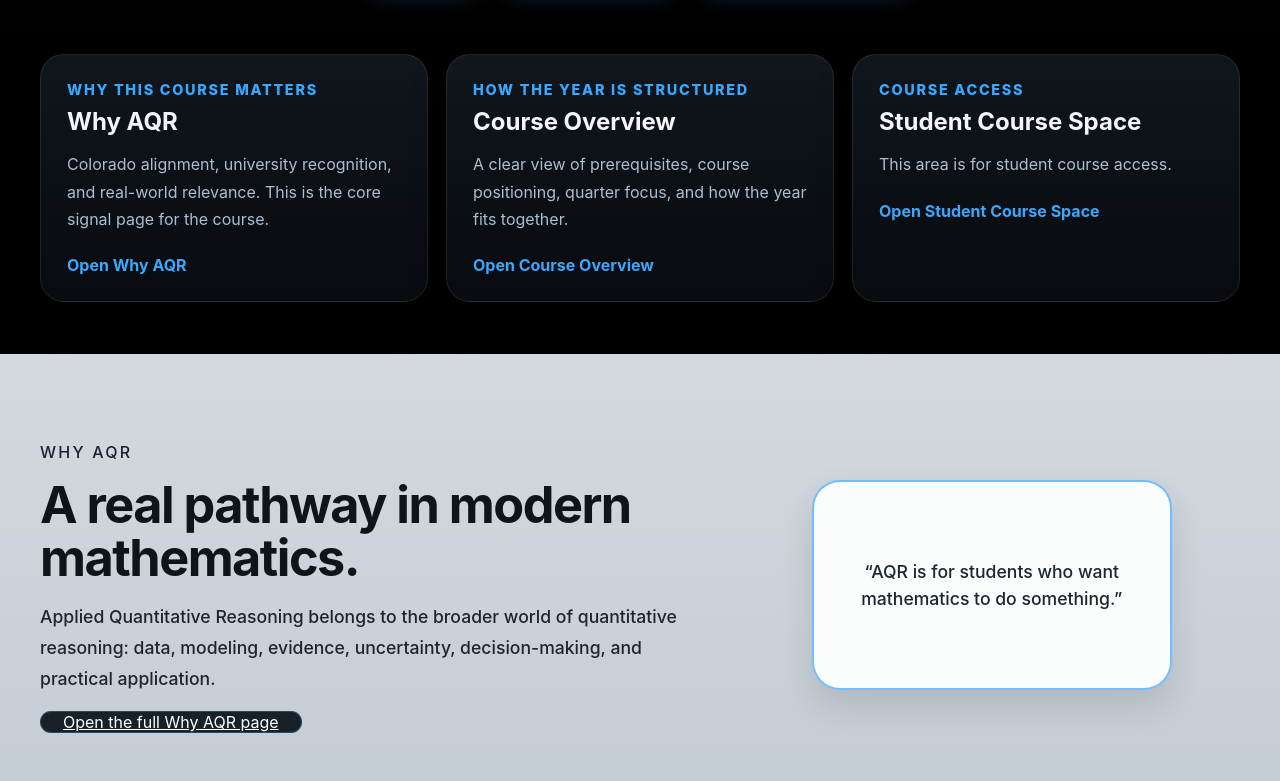
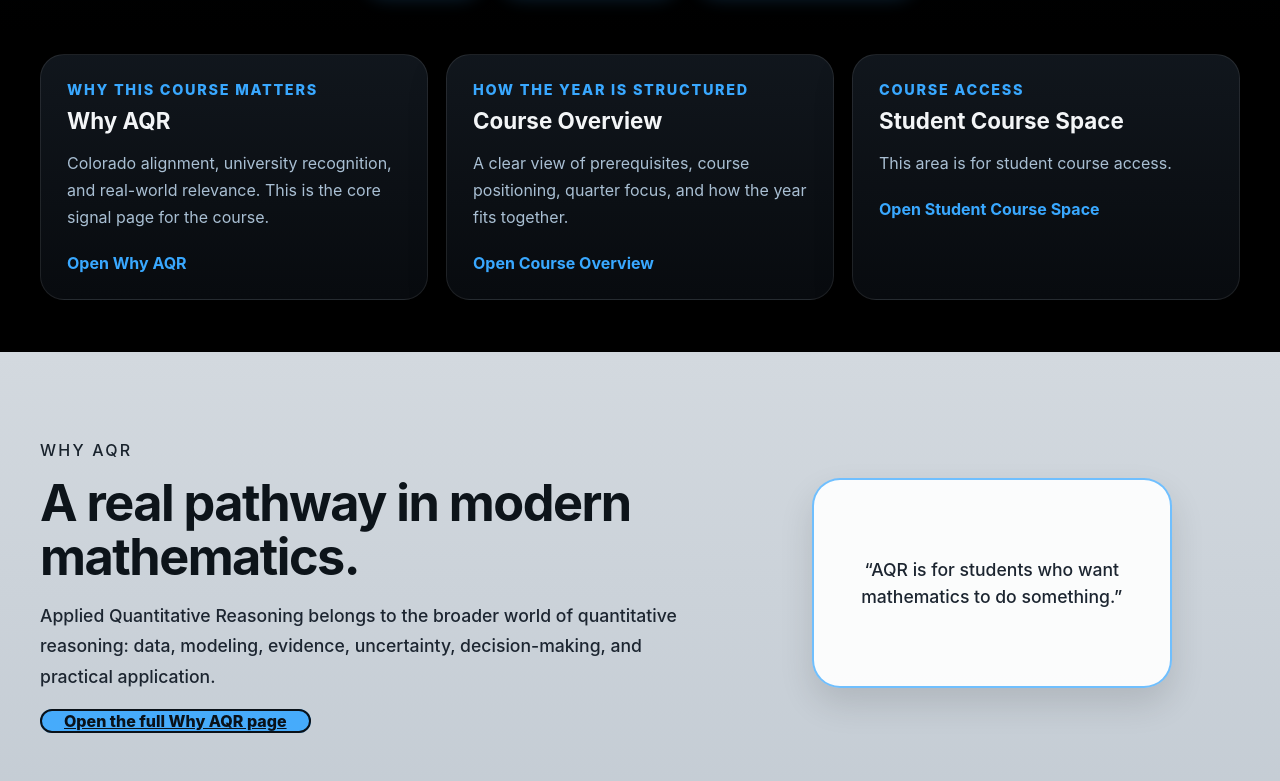
Before and after one commit to SuperDudePro/AQR-Site, a React (Vite) app: page / in a window 1280 px wide. Shown: the part 619-1400 px from the top of the page. Built offline with nearby package versions, Linux system fonts and the light colour scheme.

Commit message:
Update AQR.css

```diff
--- a/src/AQR.css
+++ b/src/AQR.css
@@ -103,11 +103,19 @@
   text-transform: uppercase;
 }
 
+.aqr-kicker,
+.aqr-kicker-bright,
+.aqr-card-eyebrow,
+.aqr-panel-label {
+  color: var(--neon);
+}
+
 .aqr-card-title {
   margin: 0 0 14px;
   color: var(--offwhite);
-  font-size: 1.5rem;
+  font-size: clamp(1.38rem, 1.75vw, 1.5rem);
   line-height: 1.15;
+  text-wrap: balance;
 }
 
 .aqr-card p:last-of-type {
@@ -180,15 +188,18 @@
 }
 
 .aqr-button-dark {
-  border: 1px solid rgba(57, 168, 255, 0.32);
-  background: rgba(9, 18, 26, 0.92);
-  color: #ffffff;
+  min-height: 52px;
+  padding: 0 24px;
+  border: 2px solid #0a1118;
+  background: rgba(57, 168, 255, 0.9);
+  color: #0a1118;
+  font-weight: 800;
 }
 
 .aqr-button-dark:hover,
 .aqr-button-dark:focus-visible {
-  background: rgba(57, 168, 255, 0.18);
-  border-color: rgba(57, 168, 255, 0.72);
+  background: rgba(122, 206, 255, 0.95);
+  border-color: #0a1118;
 }
 
 .aqr-quote-column {
@@ -254,8 +265,17 @@
   text-align: center;
 }
 
+.aqr-heading-light {
+  margin: 0 0 16px;
+  color: var(--offwhite);
+  font-size: clamp(1.95rem, 3.8vw, 3.05rem);
+  line-height: 1.08;
+  letter-spacing: -0.03em;
+  text-wrap: balance;
+}
+
 .aqr-overview-preview-text {
-  max-width: 760px;
+  max-width: 820px;
   margin: 0 auto 26px;
   color: var(--muted);
 }
@@ -276,7 +296,7 @@
 
 .aqr-panel-label {
   margin: 0 0 12px;
-  color: #1679c7;
+  color: var(--neon);
   font-size: 0.82rem;
   font-weight: 800;
   letter-spacing: 0.14em;
```
